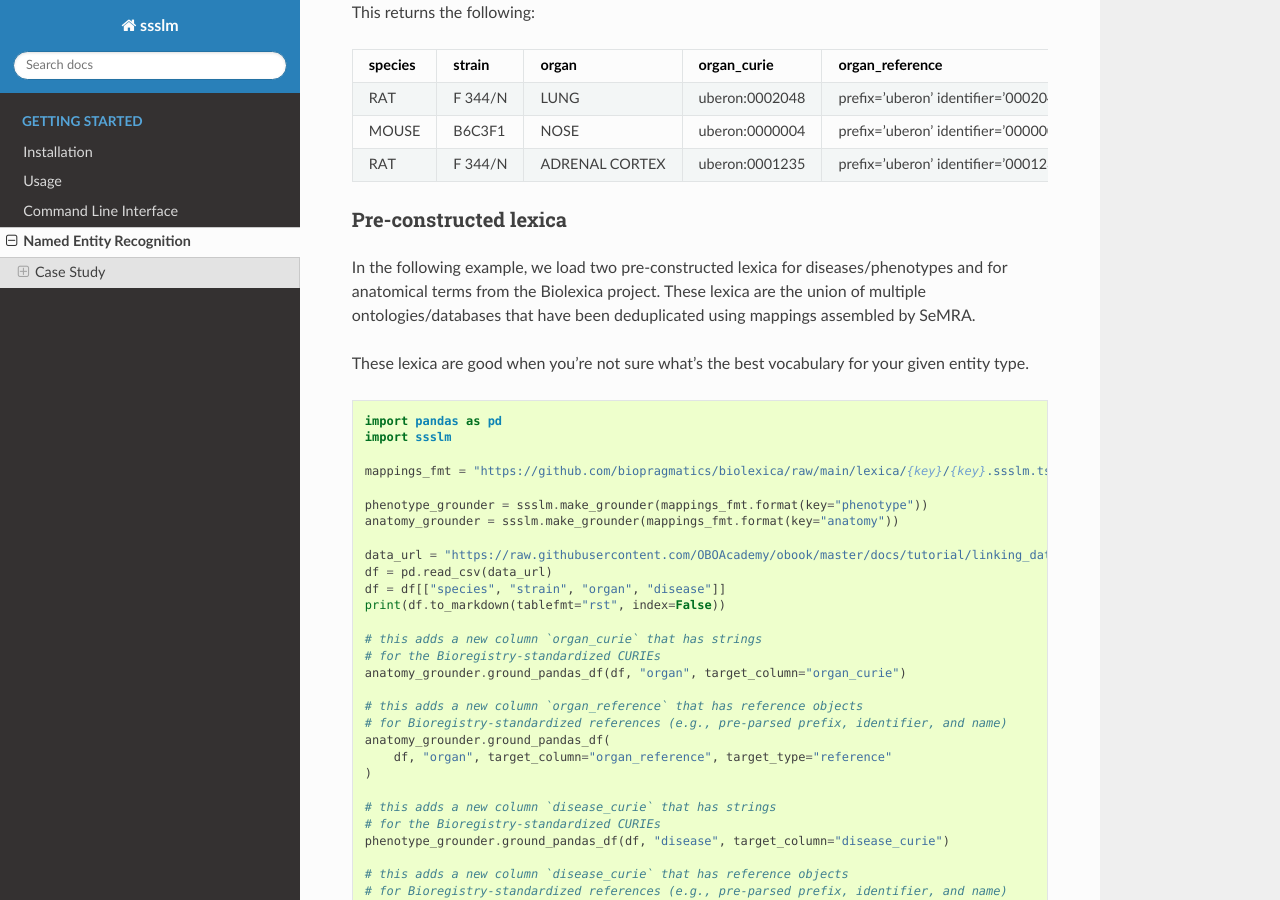
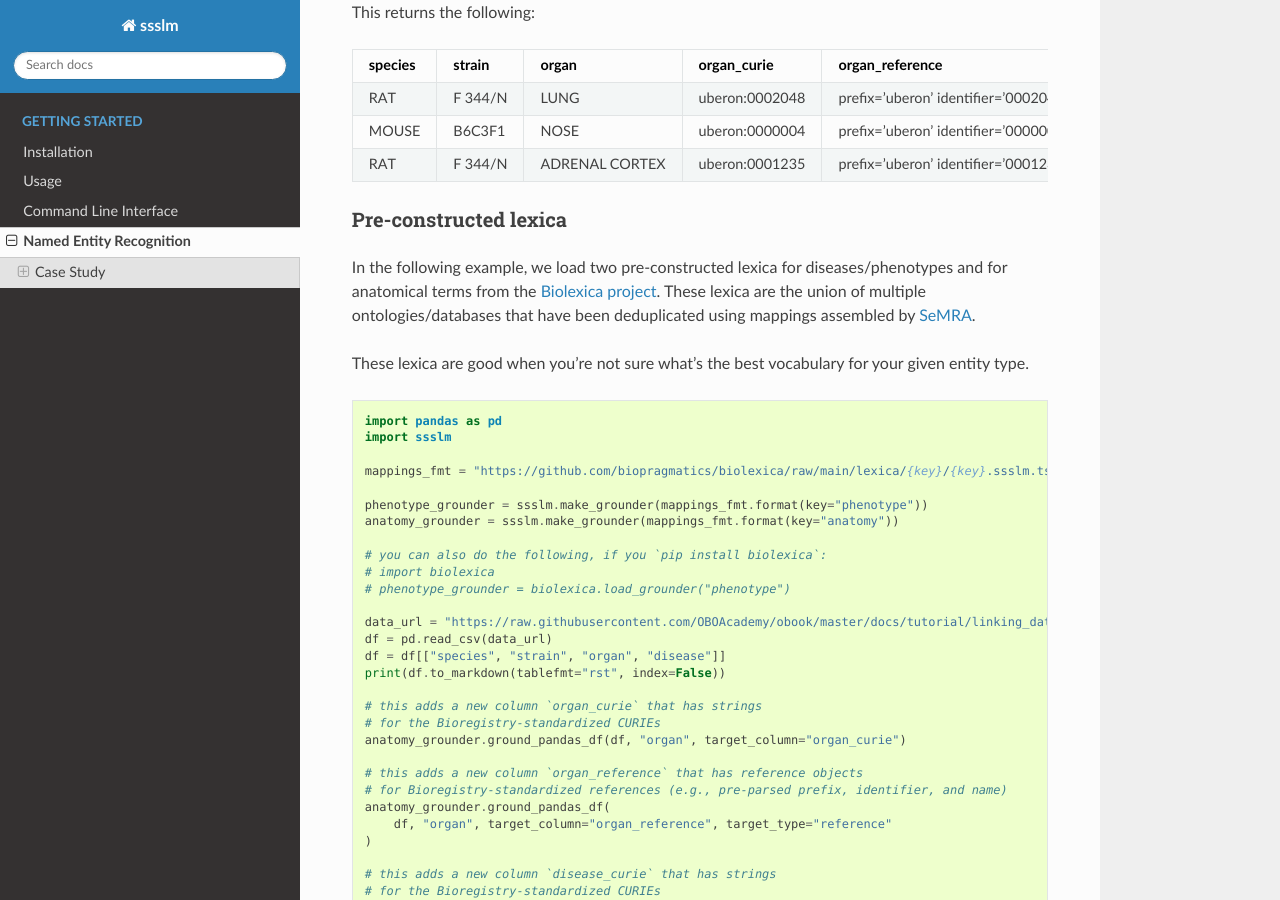
Before and after one commit to cthoyt/ssslm, a Sphinx documentation site: the page built from docs/source/ner.rst, in a window 1280 px wide and 900 px high, scrolled down 1654 px. Built offline with Sphinx 7.4.7 and the Read the Docs theme 3.1.0, drawn with Linux system fonts in a browser that asks for light colours.

Commit message:
Update ner.rst

```diff
--- a/docs/source/ner.rst
+++ b/docs/source/ner.rst
@@ -91,8 +91,10 @@ Pre-constructed lexica
 ~~~~~~~~~~~~~~~~~~~~~~
 
 In the following example, we load two pre-constructed lexica for diseases/phenotypes and
-for anatomical terms from the Biolexica project. These lexica are the union of multiple
-ontologies/databases that have been deduplicated using mappings assembled by SeMRA.
+for anatomical terms from the `Biolexica project
+<https://github.com/biopragmatics/biolexica>`_. These lexica are the union of multiple
+ontologies/databases that have been deduplicated using mappings assembled by `SeMRA
+<https://github.com/biopragmatics/semra>`_.
 
 These lexica are good when you're not sure what's the best vocabulary for your given
 entity type.
@@ -106,6 +108,10 @@ entity type.
 
     phenotype_grounder = ssslm.make_grounder(mappings_fmt.format(key="phenotype"))
     anatomy_grounder = ssslm.make_grounder(mappings_fmt.format(key="anatomy"))
+
+    # you can also do the following, if you `pip install biolexica`:
+    # import biolexica
+    # phenotype_grounder = biolexica.load_grounder("phenotype")
 
     data_url = "https://raw.githubusercontent.com/OBOAcademy/obook/master/docs/tutorial/linking_data/data.csv"
     df = pd.read_csv(data_url)
```
